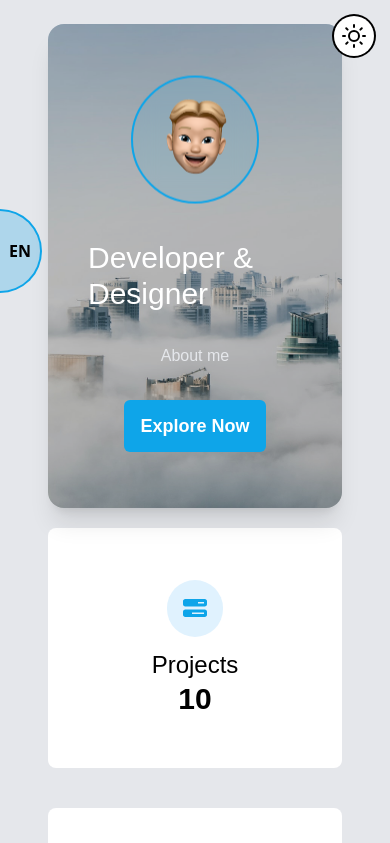
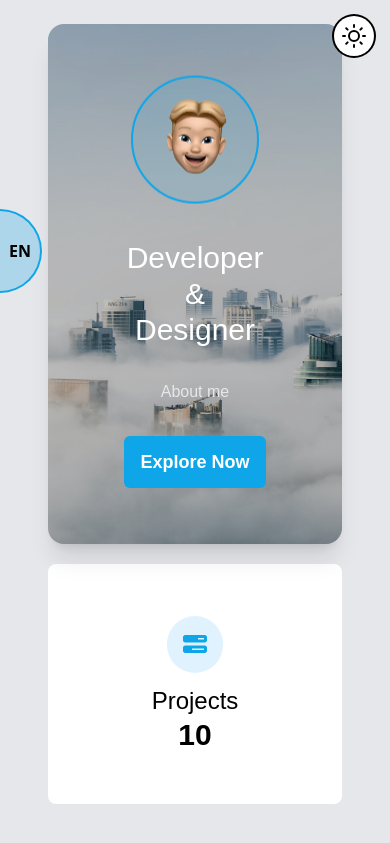
Before and after one commit to Kef100/CV, a React (Create React App) app: page / in a window 390 px wide. Shown: the top 843 px of the page. Built offline with nearby package versions, Linux system fonts and the light colour scheme; a web font is replaced by a local one.

Commit message:
word spacing

```diff
--- a/src/components/Landing.jsx
+++ b/src/components/Landing.jsx
@@ -24,7 +24,7 @@ function Landing() {
               <div className="p-2 w-32 h-32 border-2 border-sky-500 rounded-full bg-sky-500/10 backdrop-blur-md animate-float">
                 <img src="./avatar.png" className="w-full h-full rounded-full" alt="avatar" />
               </div>
-              <h1 className="text-3xl text-white">
+              <h1 className="text-3xl text-center [word-spacing:20rem] md:[word-spacing:unset] lg:text-left text-white">
                 {t('landing.title')}
               </h1>
               <p className="text-gray-200">
```
